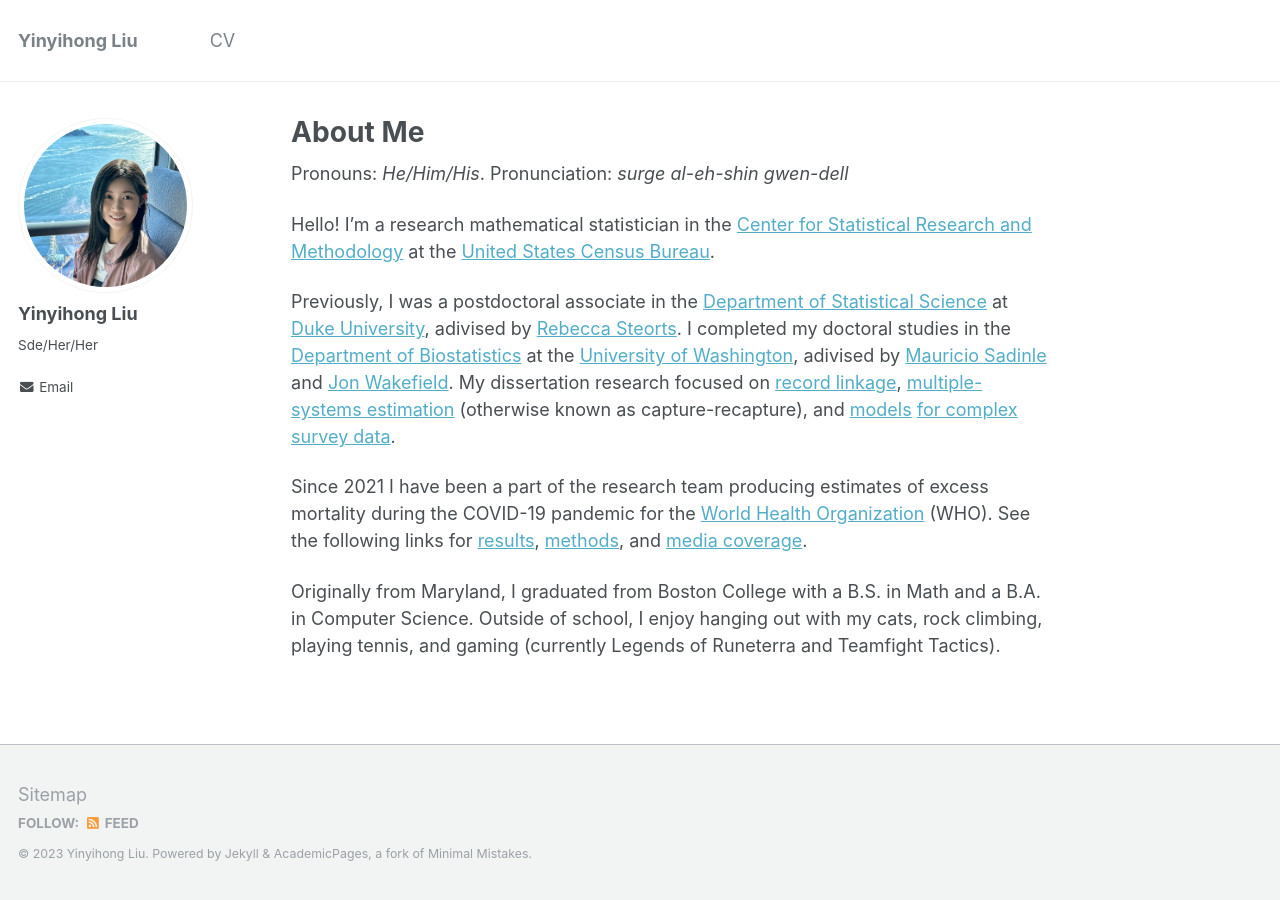
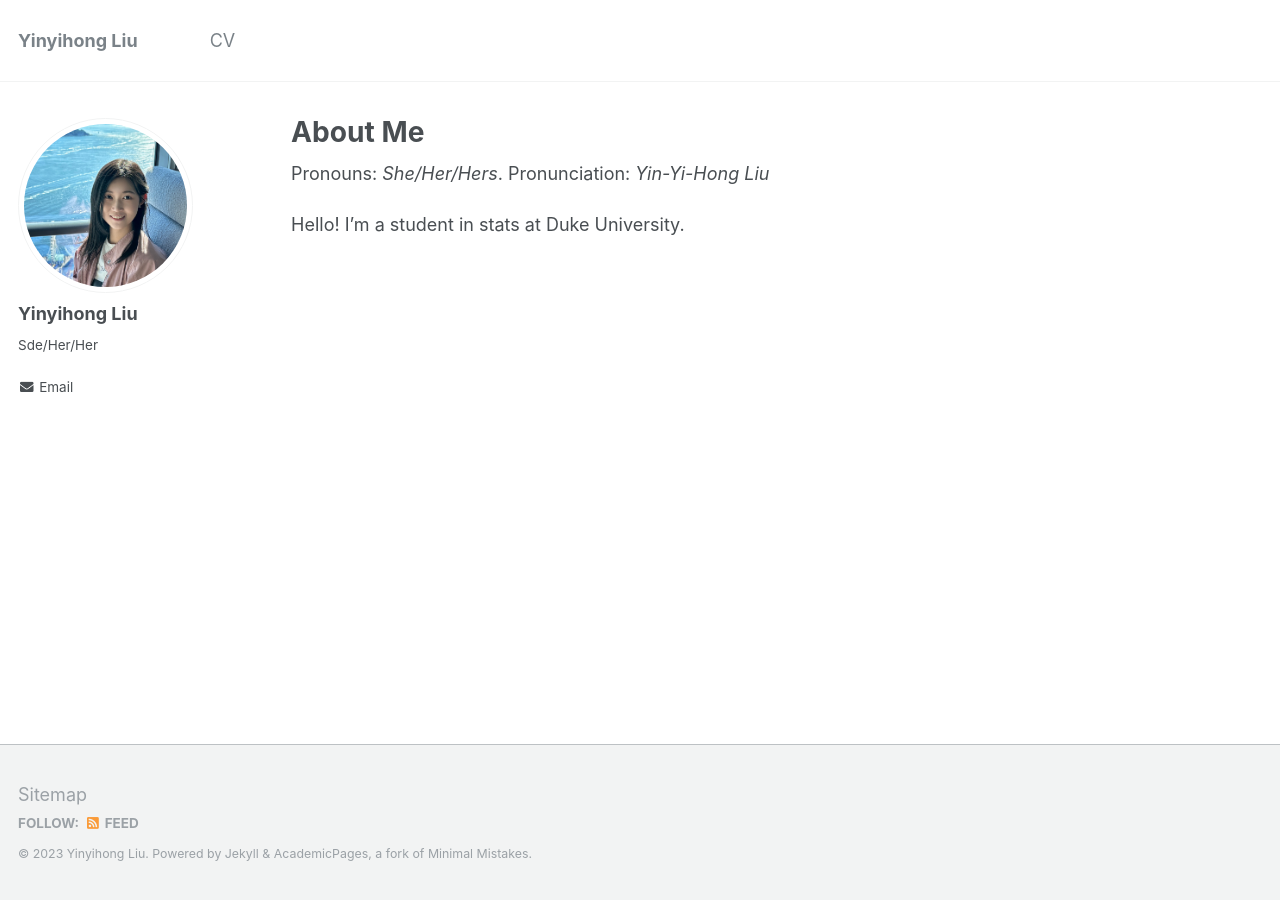
Before and after one commit to Emily0630/Emily0630.github.io, a Jekyll site: the page built from _pages/about.md, in a window 1280 px wide. Built offline with Jekyll 4.4.1, drawn with Linux system fonts in a browser that asks for light colours.

Commit message:
add intro

```diff
--- a/_pages/about.md
+++ b/_pages/about.md
@@ -8,12 +8,6 @@ redirect_from:
   - /about.html
 ---
 
-Pronouns: *He/Him/His*. Pronunciation: *surge al-eh-shin gwen-dell*
+Pronouns: *She/Her/Hers*. Pronunciation: *Yin-Yi-Hong Liu*
 
-Hello! I'm a research mathematical statistician in the [Center for Statistical Research and Methodology](https://www.census.gov/topics/research/stat-research.html) at the  [United States Census Bureau](https://www.census.gov/en.html).
-
-Previously, I was a postdoctoral associate in the [Department of Statistical Science](https://stat.duke.edu/) at [Duke University](https://duke.edu/), adivised by  [Rebecca Steorts](https://scholars.duke.edu/person/beka). I completed my doctoral studies in the [Department of Biostatistics](http://www.biostat.washington.edu/) at the [University of Washington](https://www.washington.edu/), adivised by  [Mauricio Sadinle](https://scholar.google.com/citations?user=-ua6vk8AAAAJ&hl=en) and [Jon Wakefield](http://faculty.washington.edu/jonno/). My dissertation research focused on [record linkage](https://www.tandfonline.com/doi/abs/10.1080/01621459.2021.2013242), [multiple-systems estimation](https://arxiv.org/abs/2101.09304) (otherwise known as capture-recapture), and [models](https://arxiv.org/abs/2309.00724) [for complex survey data](https://data.unicef.org/resources/subnational-under-five-mortality-estimates-1990-2019/).
-
-Since 2021 I have been a part of the research team producing estimates of excess mortality during the COVID-19 pandemic for the [World Health Organization](https://www.who.int/) (WHO). See the following links for  [results](https://www.nature.com/articles/s41586-022-05522-2), [methods](https://projecteuclid.org/journals/annals-of-applied-statistics/volume-17/issue-2/Estimating-global-and-country-specific-excess-mortality-during-the-Covid/10.1214/22-AOAS1673.short), and [media coverage](https://faculty.washington.edu/jonno/WHOmedia.html).
-
-Originally from Maryland, I graduated from Boston College with a B.S. in Math and a B.A. in Computer Science. Outside of school, I enjoy hanging out with my cats, rock climbing, playing tennis, and gaming (currently Legends of Runeterra and Teamfight Tactics).
+Hello! I'm a student in stats at Duke University.
```
